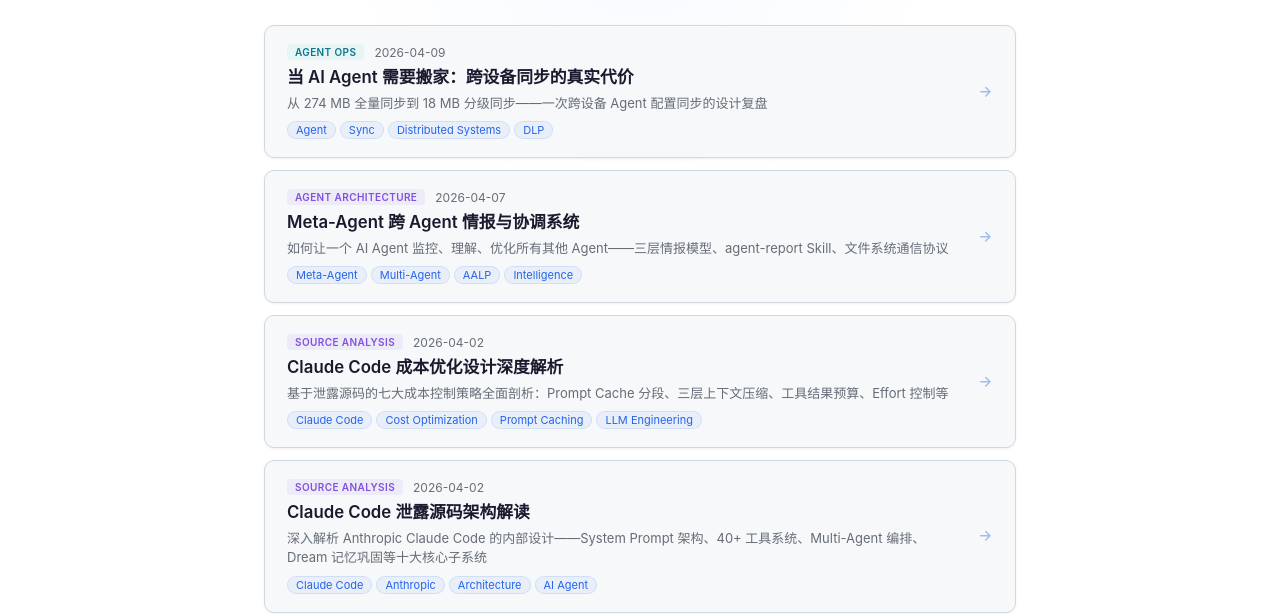
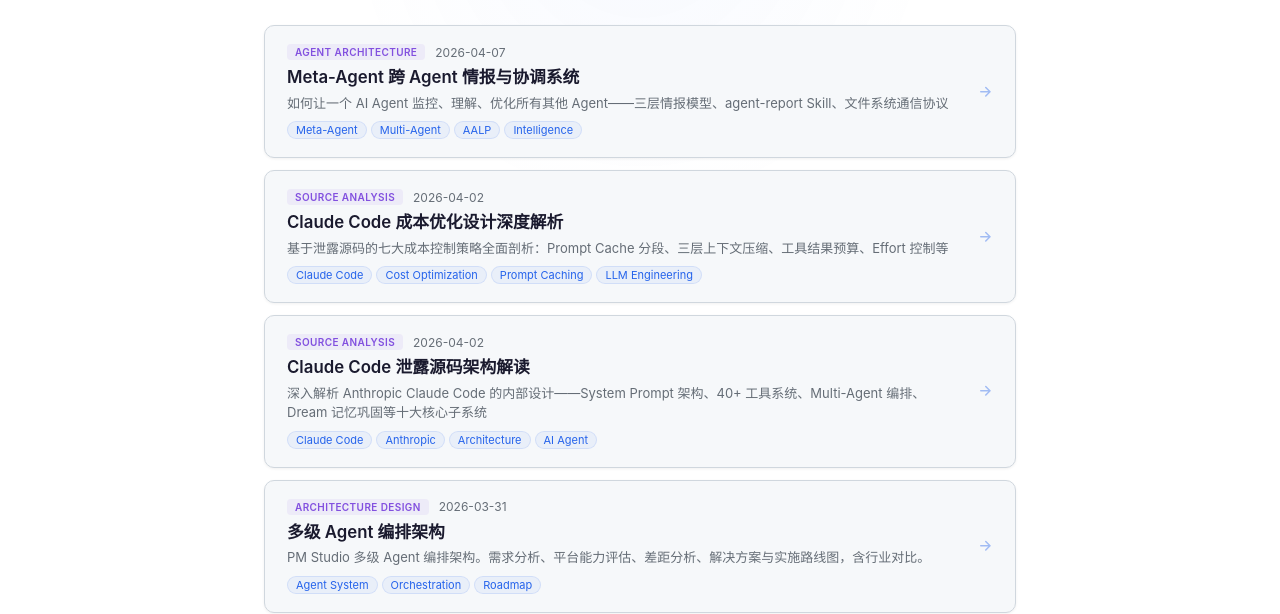
Before and after one commit to zhousen99-gif/aaron-notes, a website: page docs/index.html in a window 1280 px wide. Shown: the part 186-800 px from the top of the page. Drawn offline with Linux system fonts and the light colour scheme.

Commit message:
fix: remove sync article card from tech docs index

```diff
--- a/docs/index.html
+++ b/docs/index.html
@@ -67,24 +67,6 @@
   </div>
 
   <div class="cards">
-
-
-    <!-- 2026-04-09 -->
-    <a href="agent-cross-device-sync/" class="card" style="--accent-from:#39d2c0;--accent-to:#58a6ff;--border-hover:#39d2c0;">
-      <div class="card-body">
-        <div class="card-top">
-          <span class="card-badge" style="background:rgba(57,210,192,0.08);color:var(--cyan);">Agent Ops</span>
-          <span class="card-date">2026-04-09</span>
-        </div>
-        <h2 class="zh-only">当 AI Agent 需要搬家：跨设备同步的真实代价</h2>
-        <h2 class="en-only">When Your AI Agent Needs to Move</h2>
-        <p class="desc zh-only">从 274 MB 全量同步到 18 MB 分级同步——一次跨设备 Agent 配置同步的设计复盘</p>
-        <p class="desc en-only">From 274 MB full sync to 18 MB tiered sync — designing cross-device Agent config synchronization</p>
-        <div class="card-tags"><span class="tag">Agent</span><span class="tag">Sync</span><span class="tag">Distributed Systems</span><span class="tag">DLP</span></div>
-      </div>
-      <div class="card-arrow"><svg viewBox="0 0 16 16" width="16" height="16" fill="currentColor"><path d="M8.22 2.97a.75.75 0 011.06 0l4.25 4.25a.75.75 0 010 1.06l-4.25 4.25a.751.751 0 01-1.042-.018.751.751 0 01-.018-1.042l2.97-2.97H3.75a.75.75 0 010-1.5h7.44L8.22 4.03a.75.75 0 010-1.06z"/></svg></div>
-    </a>
-
 
     <!-- 2026-04-07 -->
     <a href="meta-agent-intelligence/" class="card" style="--accent-from:#bc8cff;--accent-to:#58a6ff;--border-hover:#bc8cff;">
```
